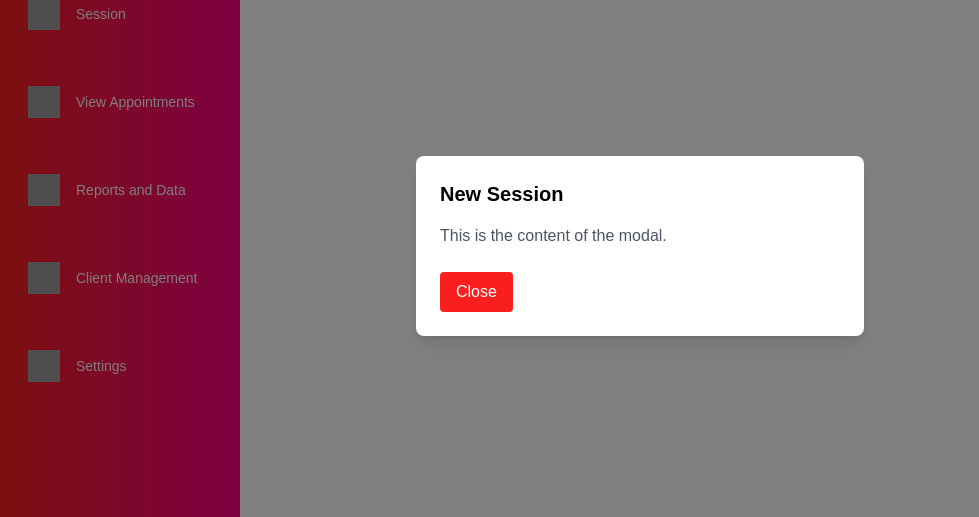
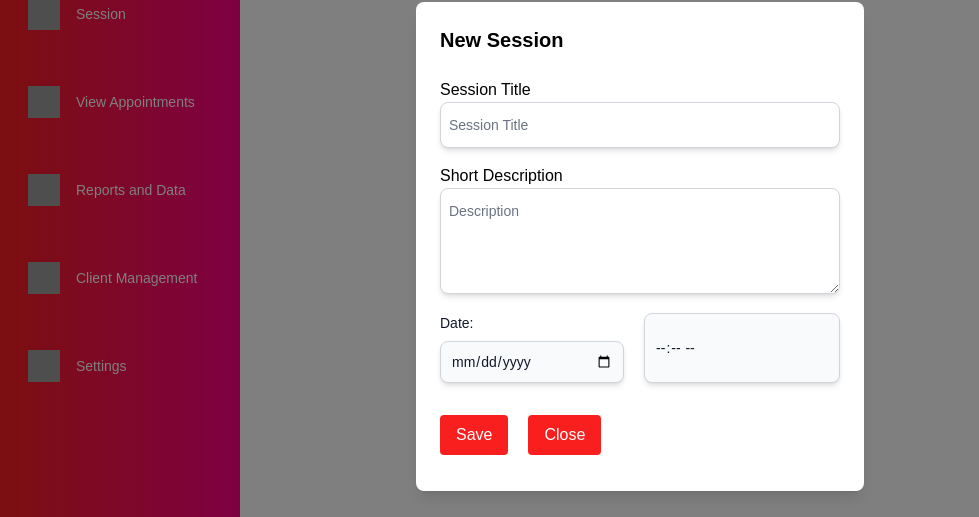
Before and after one commit to jomcelis9/thePoint, a React (Vite) app in the folder frontend/thePoint/: page /therapist/patients/patientSessions/1 in a window 1280 px wide. Both pictures are taken after a click on the button 276 px from the left and 44 px from the top of the page. Shown: the part 154-671 px from the top of the page, without its empty margins (0-979 px from the left). Built offline with nearby package versions, Linux system fonts and the light colour scheme; no server answers; grey boxes are pictures that could not be loaded.

Commit message:
Able to insert data in table sessions via modals

```diff
--- a/frontend/thePoint/package.json
+++ b/frontend/thePoint/package.json
@@ -24,6 +24,7 @@
     "react": "^18.3.1",
     "react-dom": "^18.3.1",
     "react-router-dom": "^6.26.2",
+    "react-time-picker": "^7.0.0",
     "swiper": "^11.1.14",
     "tailwindcss-textshadow": "^2.1.3"
   },
--- a/frontend/thePoint/src/pages/client/BookingPage.jsx
+++ b/frontend/thePoint/src/pages/client/BookingPage.jsx
@@ -154,7 +154,6 @@ export default function BookingPage() {
                             <input id="time" name="time" value={formData.time}type="time" className="shadow-md bg-gray-50 border border-gray-300 text-gray-900 text-sm rounded-lg focus:ring-blue-500 focus:border-blue-500 block w-full p-2.5" min="09:00" max="18:00" onChange={handleInputChange} />
                         </div>
 
-
                          <div>
                             <p className="italic text-sm/[20px] pt-4">
                                 For clients aged 18 and below, please select "Yes" if they will be accompanied by a parent or relative. If "No" pls input your emergency contact details.
--- a/frontend/thePoint/src/pages/therapist/PatientSessions.jsx
+++ b/frontend/thePoint/src/pages/therapist/PatientSessions.jsx
@@ -2,11 +2,57 @@ import { useState, useEffect } from "react";
 import { useParams } from "react-router-dom";
 import { CardDefault } from "../../../components/CardDefault";
 import axios from "axios";
+import TimePicker from 'react-time-picker';
+
 
 export default function PatientSessions() {
   const { patient_id } = useParams(); // Get the patient_id from the URL
   const [sessions, setSessions] = useState([]);
   const [patientName, setPatientName] = useState("");
+
+
+  const [formData, setFormData] = useState({
+    session_description: "",
+    session_title: "",
+    session_date: "",
+    session_time: "",
+    patient_id: ""
+  });
+
+
+
+
+  const uploadDocument = async (e) => {
+    e.preventDefault();
+
+    // Use patient_id directly from URL params
+    const updatedFormData = { ...formData, patient_id: patient_id };
+
+    console.log("FORM DATA: ", updatedFormData); // Log the updated formData
+
+    try {
+        const response = await fetch(`http://127.0.0.1:5001/session`, {
+            method: "POST",
+            headers: {
+                "Content-Type": "application/json"
+            },
+            body: JSON.stringify(updatedFormData)
+        });
+
+        if (response.ok) {
+            const result = await response.json();
+            console.log(result);
+            // navigate("/payment"); // Navigate to the payment page after successful submission
+        } else {
+            console.error("Failed to insert data");
+        }
+    } catch (error) {
+        console.error(error);
+    }
+};
+
+
+
 
   const [isModalOpen, setIsModalOpen] = useState(false);
 
@@ -18,37 +64,40 @@ export default function PatientSessions() {
     setIsModalOpen(false); // Close the modal
   };
 
+  const handleInputChange = (e) => {
+    const { name, value } = e.target;
+    const updatedFormData = { ...formData, [name]: value };
+    setFormData(updatedFormData);
+    localStorage.setItem("formData", JSON.stringify(updatedFormData));
+  };
 
   // Fetch the sessions for the given patient_id
-
   const fetchSessions = async () => {
     try {
       const response = await axios.get(`http://127.0.0.1:5001/patients/patientSessions/${patient_id}`);
       setSessions(response.data.sessions);
       setPatientName(response.data.patient_name); // Assuming API returns patient's name
-      console.log("fetchSessions: ", response.data.patient_name);
     } catch (error) {
       console.error("Error fetching sessions:", error);
     }
   };
 
-
-    useEffect(() =>{
+  useEffect(() => {
     fetchSessions();
-    },[])
+  }, []);
 
   return (
-    <div className=" ">
+    <div className="relative">
       <div className="flex justify-center">
-        <h1>{patientName} 's Sessions</h1>
+        <h1>{patientName}'s Sessions</h1>
       </div>
-          <div className="flex gap-10 items-center">  {/* Changed justify-left to justify-center */}
+      <div className="flex gap-10 items-center">
         {sessions.map((session) => (
           <CardDefault
             key={session.session_id}
             sessionNumber={session.session_id}
             patientName={patientName}
-          session_date={session.session_date}  // Adjust this based on your backend field names
+            session_date={session.session_date}
             sessionTime={session.session_time}
             sessionType={session.session_type}
             session_description={session.session_description}
@@ -58,7 +107,7 @@ export default function PatientSessions() {
         <button
           type="button"
           className="bg-thePointRed rounded-full w-10 h-10 text-white focus:ring-2 focus:outline-none focus:ring-amber-200 flex items-center justify-center transform active:scale-x-100 transition-transform hover:-translate-y-1 hover:drop-shadow-xl duration-300"
-        onClick={handleButtonClick} // Show modal on click
+          onClick={handleButtonClick}
         >
           <img src="/src/images/Addicon.png" alt="Add" className="w-6 h-6" />
         </button>
@@ -69,14 +118,67 @@ export default function PatientSessions() {
             <div className="bg-white p-6 rounded-lg shadow-lg w-1/2 max-w-md">
               <h2 className="text-xl font-bold mb-4">New Session</h2>
 
-            <p className="text-gray-600 mb-6">This is the content of the modal.</p>
+              <div className="grid md:gap-7 rounded-md py-2">
+                <div className="relative z-0 w-full group">
+                  <label htmlFor="session_title">Session Title</label>
+                  <input
+                    id="session_title"
+                    name="session_title"
+                    type="text"
+                    value={formData.session_title}
+                    required
+                    className="shadow-md rounded-lg w-full text-gray-800 text-sm border-b border-gray-300 focus:border-thePointPink px-2 py-3 outline-none"
+                    placeholder="Session Title"
+                    onChange={handleInputChange}
+                  />
+                </div>
+              </div>
+
+              <div className="grid rounded-md py-2 mb-1">
+                <div className="relative z-0 w-full group">
+                  <label>Short Description</label>
+                  <textarea
+                    name="session_description"
+                    value={formData.session_description}
+                    required
+                    rows="4"
+                    className="shadow-md rounded-lg w-full text-gray-800 text-sm border-b border-gray-300 focus:border-thePointPink px-2 py-3 outline-none"
+                    placeholder="Description"
+                    onChange={handleInputChange}
+                  />
+                </div>
+              </div>
+
+              <div className="flex gap-5 mb-5">
+                <div className="w-full">
+                  <label htmlFor="session_date" className="block mb-2 text-sm font-medium text-gray-900">Date:</label>
+                  <input
+                    id="session_date"
+                    name="session_date"
+                    type="date"
+                    value={formData.session_date}
+                    className="shadow-md bg-gray-50 border border-gray-300 text-gray-900 text-sm rounded-lg focus:ring-blue-500 focus:border-blue-500 block w-full p-2.5"
+                    onChange={handleInputChange}
+                  />
+                </div>
+                <input id="session_time" name="session_time" value={formData.session_time}type="time" className="shadow-md bg-gray-50 border border-gray-300 text-gray-900 text-sm rounded-lg focus:ring-blue-500 focus:border-blue-500 block w-full p-2.5" min="09:00" max="18:00" onChange={handleInputChange} />
+              </div>
+
+              <div className="flex gap-5">
+                            <button onClick={uploadDocument}
+                              type="submit"
+                              className="bg-thePointRed text-white rounded px-4 py-2 my-3"
+                            >
+                              Save
+                            </button>
                             <button
                               type="button"
-              className="bg-thePointRed text-white rounded px-4 py-2"
-              onClick={handleCloseModal} // Close modal on button click
+                              className="bg-thePointRed text-white rounded px-4 py-2 my-3"
+                              onClick={handleCloseModal}
                             >
                               Close
                             </button>
+              </div>
             </div>
           </div>
         )}
```
Also changed, not shown: 2 other files (tests, documents, lock files or other folders). Lines whose indentation alone changed are shown as unchanged.
